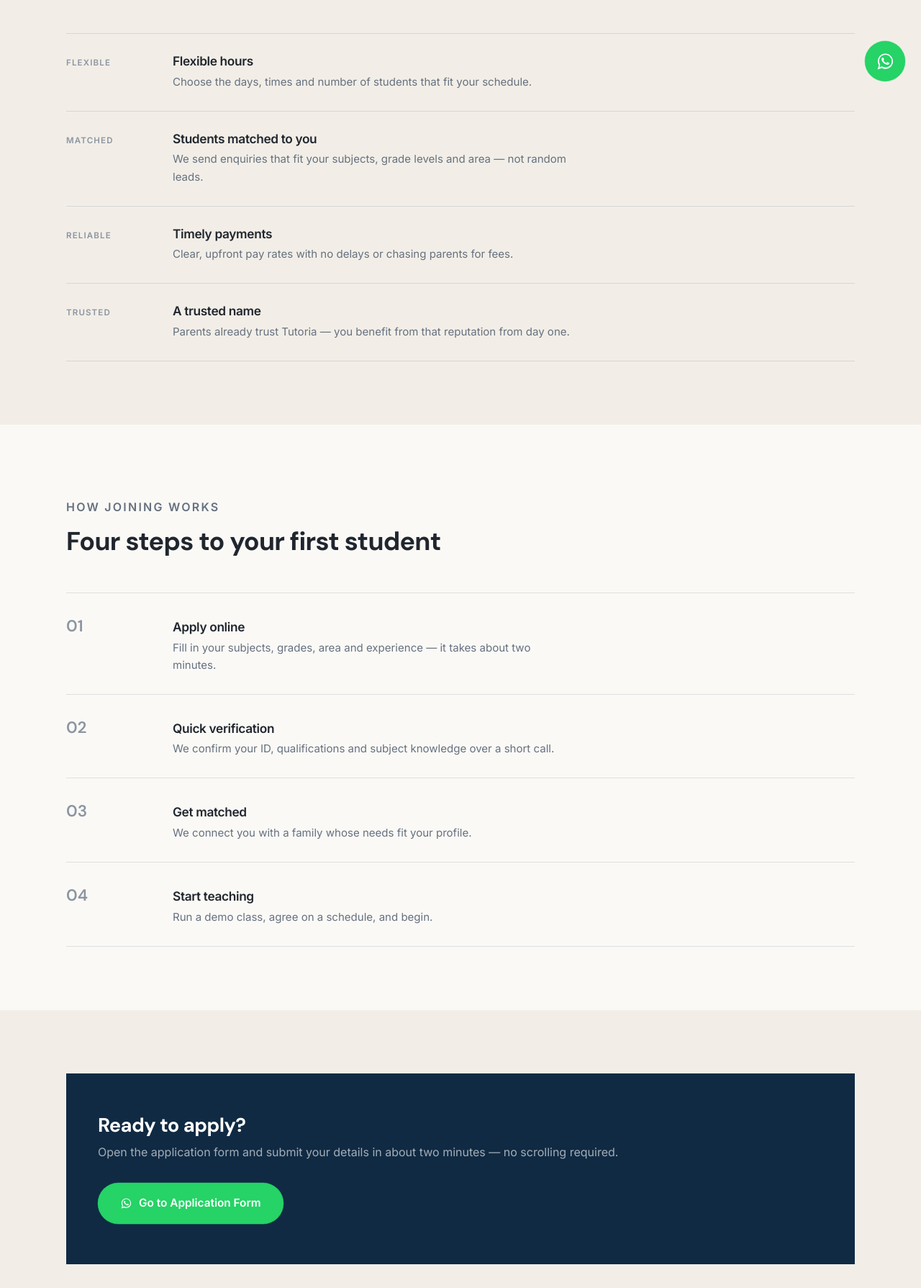
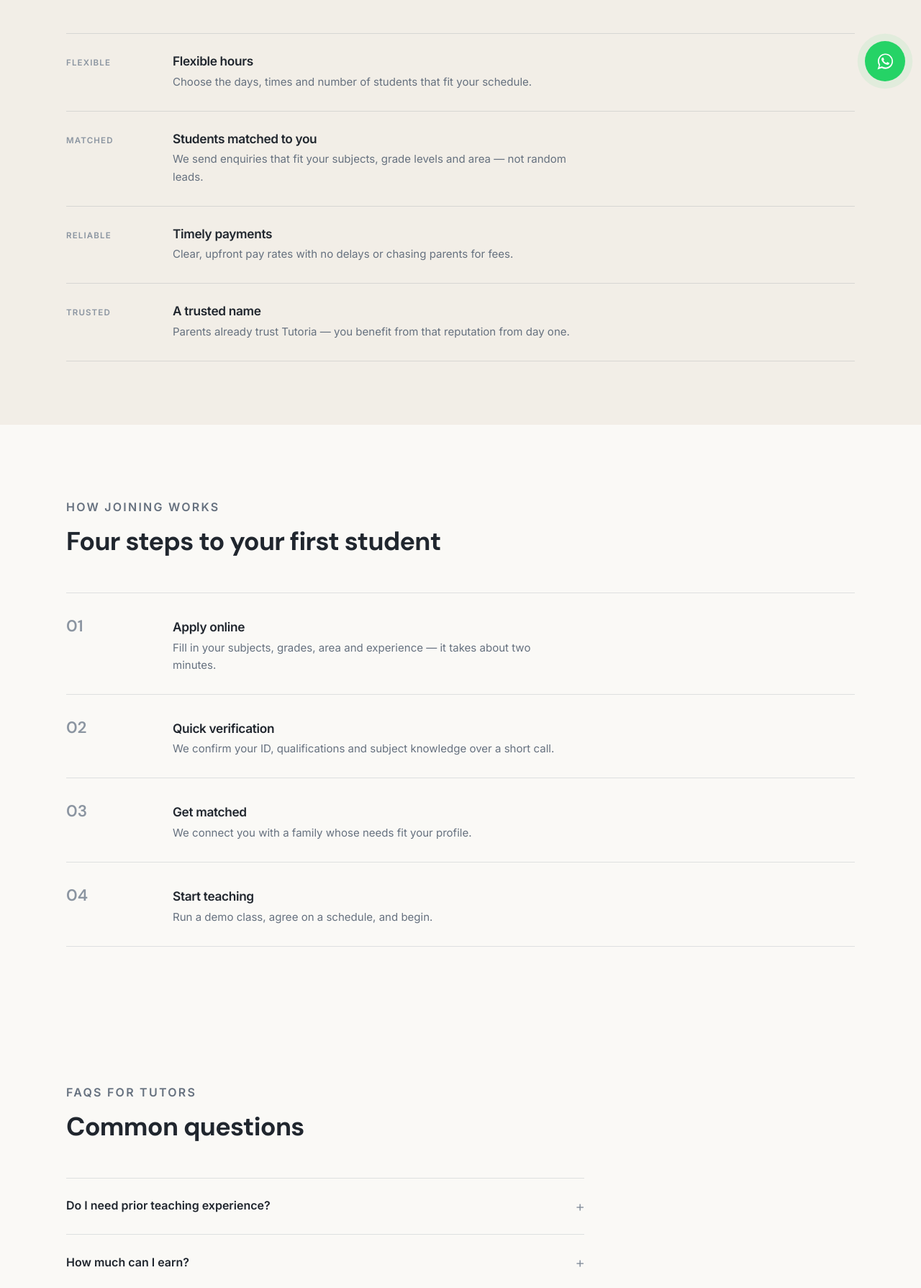
Before and after one commit to tanbirab/testpto, a plain HTML site: page join-as-tutor.html in a window 1280 px wide. Shown: the part 665-2454 px from the top of the page at 72% size. Drawn offline with Linux system fonts and the light colour scheme.

Commit message:
Add files via upload

```diff
--- a/join-as-tutor.html
+++ b/join-as-tutor.html
@@ -77,22 +77,6 @@
   </div>
 </section>
 
-<!-- APPLY CTA -->
-<section id="apply" class="bg-alt">
-  <div class="container">
-    <div class="cta-band" style="background:var(--pine-950);">
-      <div>
-        <h2>Ready to apply?</h2>
-        <p>Open the application form and submit your details in about two minutes — no scrolling required.</p>
-      </div>
-      <a href="apply.html" class="btn btn-whatsapp btn-lg">
-        <svg viewBox="0 0 32 32"><path fill="currentColor" d="M16.001 3C9.096 3 3.5 8.596 3.5 15.5c0 2.42.67 4.68 1.83 6.61L3 29l7.06-2.28a12.44 12.44 0 0 0 5.94 1.52h.01c6.9 0 12.5-5.6 12.5-12.5S22.9 3 16 3Zm0 22.6h-.01a10.4 10.4 0 0 1-5.31-1.46l-.38-.22-4.19 1.35 1.37-4.08-.25-.42a10.36 10.36 0 0 1-1.6-5.5c0-5.75 4.68-10.43 10.44-10.43 2.79 0 5.41 1.09 7.38 3.06a10.35 10.35 0 0 1 3.05 7.37c0 5.75-4.69 10.43-10.5 10.43Zm5.72-7.8c-.31-.16-1.85-.91-2.14-1.02-.29-.1-.5-.16-.71.16-.21.31-.81 1.02-1 1.23-.18.21-.37.23-.68.08-.31-.16-1.32-.49-2.51-1.55-.93-.83-1.56-1.86-1.74-2.17-.18-.31-.02-.48.14-.63.14-.14.31-.37.47-.55.16-.19.21-.31.31-.52.1-.21.05-.39-.03-.55-.08-.16-.71-1.71-.97-2.34-.26-.62-.52-.53-.71-.54h-.6c-.21 0-.55.08-.84.39-.29.31-1.1 1.08-1.1 2.62 0 1.55 1.13 3.05 1.29 3.26.16.21 2.22 3.39 5.38 4.75.75.32 1.34.51 1.8.66.76.24 1.44.21 1.99.13.61-.09 1.85-.76 2.11-1.49.26-.73.26-1.36.18-1.49-.08-.13-.29-.21-.6-.37Z"/></svg>
-        Go to Application Form
-      </a>
-    </div>
-  </div>
-</section>
-
 <!-- FAQ -->
 <section class="bg-paper">
   <div class="container">
--- a/script.js
+++ b/script.js
@@ -232,6 +232,45 @@ function setupNav() {
   nav.querySelectorAll("a").forEach(a => a.addEventListener("click", () => nav.classList.remove("open")));
 }
 
+function setupHeaderScroll() {
+  const header = document.querySelector(".site-header");
+  const nav = document.getElementById("mainNav");
+  if (!header) return;
+
+  let lastY = window.scrollY;
+  let ticking = false;
+  const threshold = 6;     // ignore tiny scroll jitters
+  const revealZone = 80;   // always show header near the very top
+
+  function onScroll() {
+    const currentY = window.scrollY;
+    const diff = currentY - lastY;
+
+    // don't hide the header while the mobile menu is open
+    const menuOpen = nav && nav.classList.contains("open");
+
+    if (currentY <= revealZone || menuOpen) {
+      header.classList.remove("header-hidden");
+    } else if (diff > threshold) {
+      // scrolling down
+      header.classList.add("header-hidden");
+    } else if (diff < -threshold) {
+      // scrolling up
+      header.classList.remove("header-hidden");
+    }
+
+    lastY = currentY;
+    ticking = false;
+  }
+
+  window.addEventListener("scroll", () => {
+    if (!ticking) {
+      window.requestAnimationFrame(onScroll);
+      ticking = true;
+    }
+  }, { passive: true });
+}
+
 function setupFaq() {
   document.querySelectorAll(".faq-item").forEach(item => {
     const q = item.querySelector(".faq-q");
@@ -319,6 +358,7 @@ Message: ${d.message || "-"}`;
 
 document.addEventListener("DOMContentLoaded", () => {
   setupNav();
+  setupHeaderScroll();
   setupFaq();
   setupWhatsapp();
   setupYear();
--- a/style.css
+++ b/style.css
@@ -104,6 +104,10 @@ h1,h2,h3{font-family:var(--font-display); font-weight:700; letter-spacing:-.02em
 .site-header{
   position:sticky; top:0; z-index:100;
   background:var(--header-bg);
+  transition:transform .32s ease;
+}
+.site-header.header-hidden{
+  transform:translateY(-100%);
 }
 .site-header .container{
   display:flex; align-items:center; justify-content:space-between;
```
Also changed, not shown: about.html (+0 -16 lines), index.html (+0 -16 lines).
